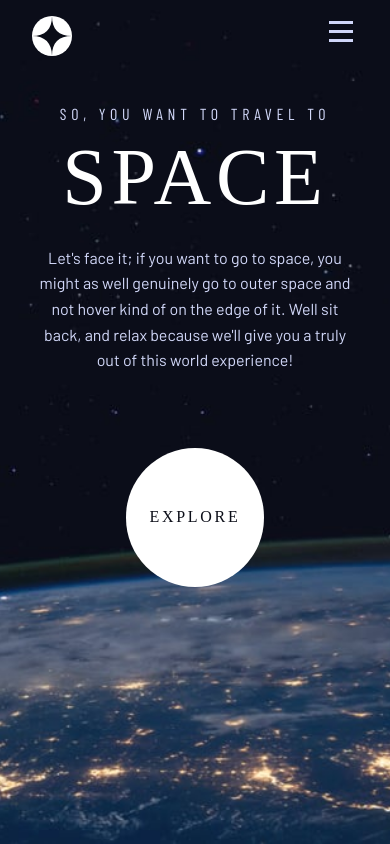
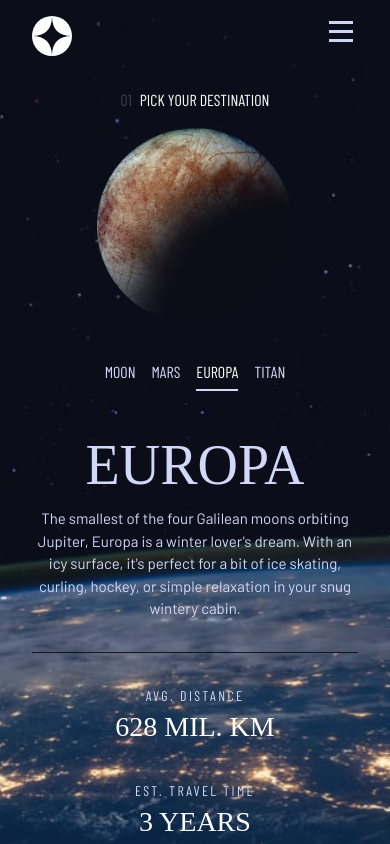
Before and after one commit to kamiliano1/space-tourism-website, a React (Vite) app in the folder space-tourism/: page /destination in a window 390 px wide. Built offline with nearby package versions, Linux system fonts and the light colour scheme; a web font is replaced by a local one.

Commit message:
Destination
Styled mobile size of destination page according to the desing

```diff
--- /dev/null
+++ b/space-tourism/src/components/LineIndicator.jsx
@@ -0,0 +1,10 @@
+export default function LineIndicator() {
+    return (
+        <div className="indicators underline-indicators tabs-indicators flex">
+            <button aria-selected="false" aria-controls="moon-tab" className="upper-case f-c-light ff-barlow">Moon</button>
+            <button aria-selected="false" aria-controls="mars-tab" className="upper-case f-c-light ff-barlow">Mars</button>
+            <button aria-selected="true" aria-controls="europa-tab" className="upper-case f-c-light ff-barlow">Europa</button>
+            <button aria-selected="false" aria-controls="titan-tab" className="upper-case f-c-light ff-barlow">Titan</button>
+        </div>
+    )
+}
--- a/space-tourism/src/components/Navbar.jsx
+++ b/space-tourism/src/components/Navbar.jsx
@@ -45,11 +45,6 @@ export default function Navbar() {
                 {
                 /*
 
-                <div className="indicators underline-indicators tabs-indicators flex">
-                    <button aria-selected="true" aria-controls="moon-tab" className="upper-case f-c-light ff-barlow ">Moon</button>
-                    <button aria-selected="false" aria-controls="mars-tab" className="upper-case f-c-light ff-barlow ">Mars</button>
-                    <button aria-selected="false" aria-controls="europa-tab" className="upper-case f-c-light ff-barlow"  >Europa</button>
-                </div>
 
                 <div className="indicators dots-indicators flex">
                     <button aria-selected="true" aria-controls="moon-tab" className="upper-case f-c-light ff-barlow "><span class="sr-only">Moon</span></button>
--- a/space-tourism/src/index.css
+++ b/space-tourism/src/index.css
@@ -21,6 +21,7 @@ blockquote,
 dl,
 dd {
   margin: 0;
+  font-weight: 400;
 }
 
 /* Remove list styles on ul, ol elements */
@@ -45,6 +46,7 @@ body {
   text-rendering: optimizeSpeed;
   line-height: 1.5;
 }
+
 
 /* A elements that don't have a class get default styles */
 a:not([class]) {
@@ -123,11 +125,11 @@ body {
 
     --fs-900: 5rem;
     --fs-800: 3.5rem;
-    --fs-700: 1.5rem;
+    --fs-700: 1.75rem;
     --fs-600: 1rem;
     --fs-500: 1rem;
     --fs-400: 1rem;
-    --fs-300: .9375;
+    --fs-300: .9375rem;
     --fs-200: .875rem;
   }
 
@@ -159,6 +161,10 @@ body {
   display: flex;
   gap: var(--gap, 1rem);
 
+}
+
+.flex--column {
+  flex-direction: column;
 }
 
 .grid {
@@ -252,13 +258,22 @@ body {
 /*Components*/
 /************/
 
+.index-grey {
+  color: hsl(var(--color-light) / .25);
+  margin-right: .3em;
+}
+
 .indicators > * {
   cursor: pointer;
   padding: var(--underline-gap, 1.5rem) 0;
   border: 0;
 }
 
-@media(min-width:25rem) {
+.primary-header .underline-indicators .active,
+.primary-header .underline-indicators [aria-selected="true"] {
+  border-bottom: none;
+}
+
 .underline-indicators > *:hover {
   border-bottom: 2px solid  hsl(var(--color-light) / .5);
 }
@@ -268,7 +283,6 @@ body {
   border-bottom: 2px solid  hsl(var(--color-light) / 1);
 }
 
-}
 
 .underline-indicators > * {
   border-bottom: 2px solid  hsl(var(--color-light) / 0);
@@ -558,3 +572,50 @@ body {
     justify-self: end;
   }
 }
+
+/* Destination */
+
+.destination {
+  margin-bottom: 2rem;
+}
+
+.grid--destination {
+  text-align: center;
+  grid-template-areas:
+    "title"
+    "image"
+    "indicators"
+    "content";
+
+}
+.grid--destination > img {
+  grid-area: image;
+  width: 60%;
+}
+.grid--destination > h1 {
+  grid-area: title;
+}
+
+.grid--destination > .tabs-indicators {
+  grid-area: indicators
+}
+
+.grid--destination > article {
+  grid-area: content;
+}
+
+.grid--destination .flex--column {
+  justify-content: center;
+
+}
+.grid--destination .flex--column::before {
+  content: "";
+  border-top: 1px solid hsl(var(--color-dark) /.9);
+  margin-block: 1rem;
+}
+
+@media(min-width:25rem) {
+  .grid--destination .flex--column {
+    flex-direction: row;
+  }
+}
--- a/space-tourism/src/pages/Destination.jsx
+++ b/space-tourism/src/pages/Destination.jsx
@@ -1,13 +1,29 @@
-import ExploreButton from "../components/ExploreButton"
+import LineIndicator from "../components/LineIndicator"
+import europaImg from "/assets/destination/image-europa.png"
 export default function Destination() {
     return (
-        <div className="home container ff-barlow">
-        <div className="f-c-light grid grid--home flow">
-            <h1 className="upper-case fs-500 letter-spacing-475">So, you want to travel to <span className="fs-900 ff-belle f-c-white letter-spacing-475 d-block">Space</span></h1>
-            <p className="fs-400 ff-barlow-reg">Let's face it; if you want to go to space, you might as well genuinely go to outer space and not hover kind of on the edge of it. Well sit back, and relax because we'll give you a truly out of this world experience!</p>
-            <ExploreButton />
-        </div>
-
-    </div>
+        <main className="destination container ff-barlow">
+            <div className="f-c-light grid grid--destination flow">
+                <img src={europaImg} alt="europa" />
+                <LineIndicator />
+                <h1 className="upper-case f-c-white fs-500"><span className="index-grey">01</span> Pick your destination</h1>
+                <article className="flow">
+                    <div>
+                        <h2 className="upper-case fs-800 ff-belle">Europa</h2>
+                        <p className="ff-barlow-reg fs-300"> The smallest of the four Galilean moons orbiting Jupiter, Europa is a winter lover's dream. With an icy surface, it's perfect for a bit of ice skating, curling, hockey, or simple relaxation in your snug wintery cabin.</p>
+                    </div>
+                    <div className="flex flex--column flow ">
+                        <div>
+                            <h3 className="upper-case letter-spacing-235 f-c-light fs-200">Avg. distance</h3>
+                            <p className="upper-case ff-belle f-c-white fs-700">628 mil. km</p>
+                        </div>
+                        <div>
+                            <h3 className="upper-case letter-spacing-235 f-c-light fs-200">Est. travel time</h3>
+                            <p className="upper-case ff-belle f-c-white fs-700">3 years</p>
+                        </div>
+                    </div>
+                </article>
+            </div>
+        </main>
     )
 }
```
Lines whose indentation alone changed are shown as unchanged.
